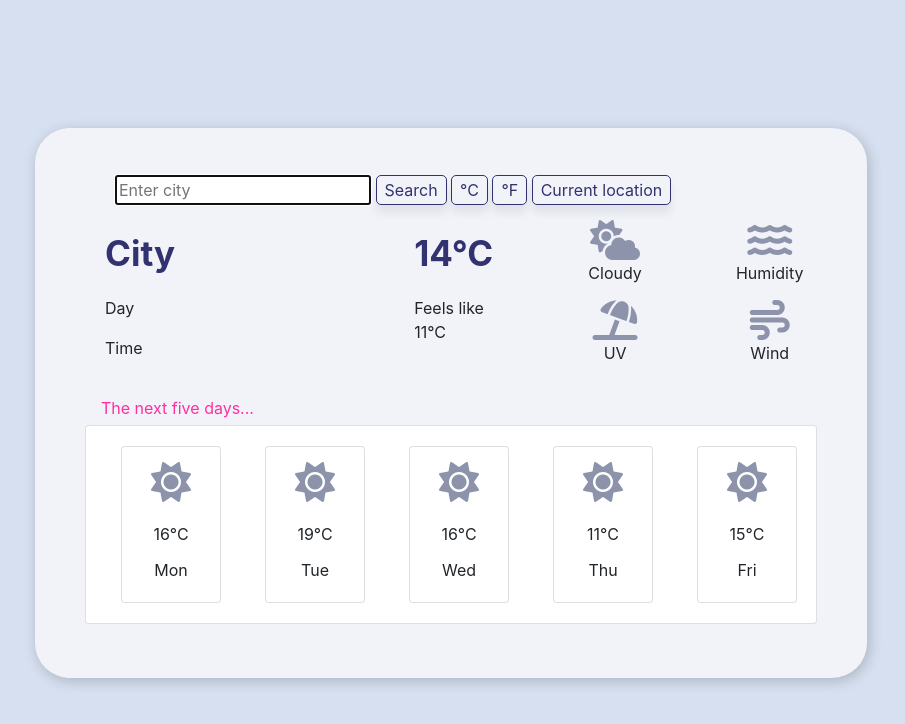
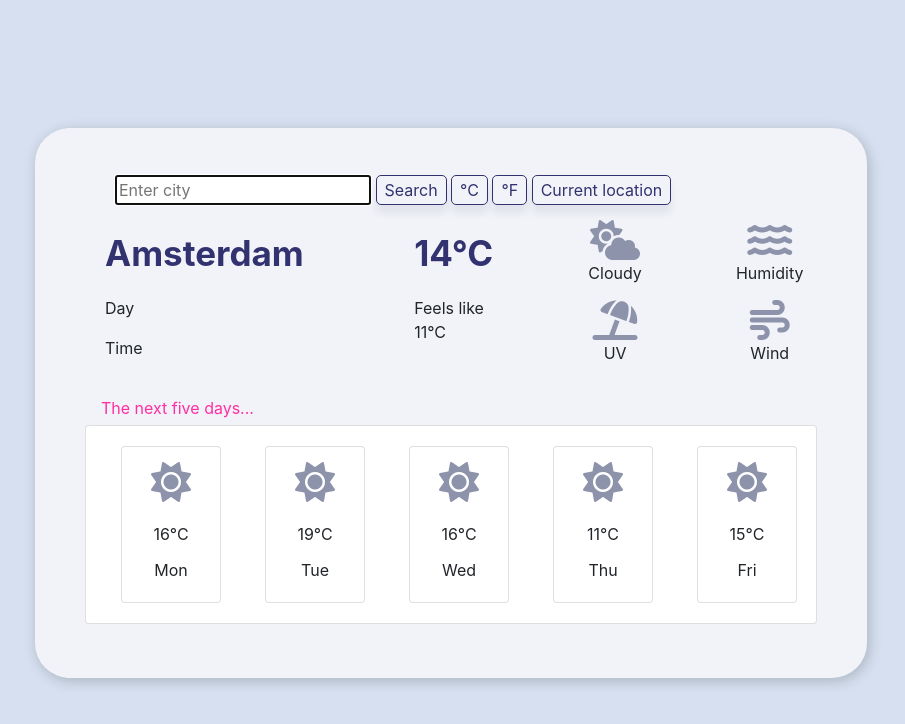
Before and after one commit to listarmans/my-weather-app, a plain HTML site: page index.html in a window 1280 px wide. Shown: the whole page, without its empty margins (189-1094 px from the left). Drawn offline with nearby package versions, Linux system fonts and the light colour scheme.

Commit message:
Changed city

```diff
--- a/index.html
+++ b/index.html
@@ -35,7 +35,7 @@
             <div class="row">
                 <div class="col-5">
                     <div class="city">
-                        <p id="city">City</p>
+                        <p id="city">Amsterdam</p>
                     </div>
                     <div class="date">
                         <p id="date">Day</p>
```
